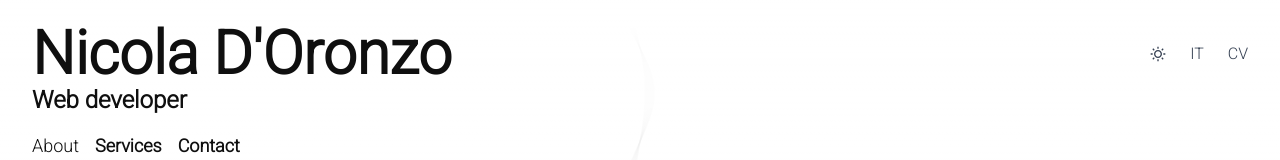
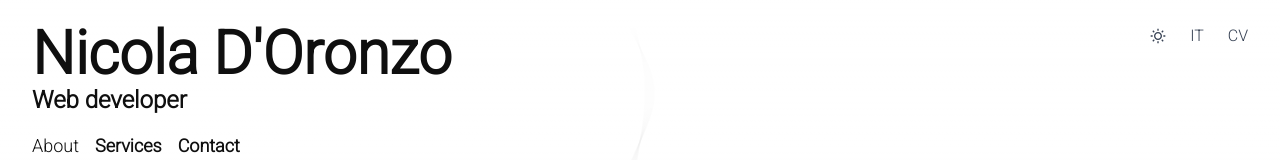
Before and after one commit to DylanBob211/my-portfolio, a Next.js app: page /en in a window 1280 px wide. Shown: the top 160 px of the page. Built offline with nearby package versions, Linux system fonts and the light colour scheme.

Commit message:
fix alignment

```diff
--- a/app/[lang]/header.tsx
+++ b/app/[lang]/header.tsx
@@ -45,7 +45,7 @@ export default function Header({
   return (
     <header className="dark:from-dark dark:via-dark/80 fixed top-0 left-0 w-full bg-gradient-to-b from-white via-white/90 via-80% to-transparent pt-6 pb-10">
       <div className="container mx-auto">
-        <div className="flex">
+        <div className="relative">
           <motion.h1
             className="text-3xl font-bold lg:text-6xl"
             initial={{ opacity: 0, y: 5 }}
@@ -55,7 +55,7 @@ export default function Header({
             <NextLink href={`/${locale}`}>Nicola D&apos;Oronzo</NextLink>
           </motion.h1>
           <motion.div
-            className="ml-auto flex flex-col items-center gap-6 sm:flex-row"
+            className="absolute top-0 right-0 ml-auto flex flex-col items-center gap-6 sm:flex-row"
             initial={{ opacity: 0, y: 5 }}
             animate={{ opacity: 1, y: 0 }}
             transition={{ duration: 1, ease: 'easeInOut', delay: 0.8 }}
```
